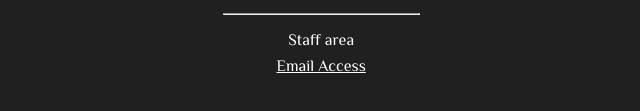
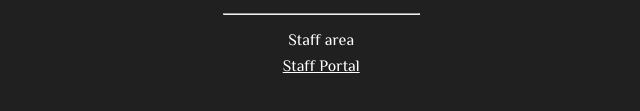
Before and after one commit to windblume-net/windblume.net, a plain HTML site: page index.html in a window 1280 px wide. Shown: the part 513-624 px from the top of the page, 306-946 px from the left. Drawn offline with Linux system fonts and the light colour scheme.

Commit message:
staff link update

```diff
--- a/index.html
+++ b/index.html
@@ -37,7 +37,7 @@
 		<hr>
 		<div class="links">
 			Staff area
-			<a href="https://mail.windblume.net">Email Access</a>
+			<a href="https://okta.windblume.net">Staff Portal</a>
 		</div>
 	</div>
 </body>
```
